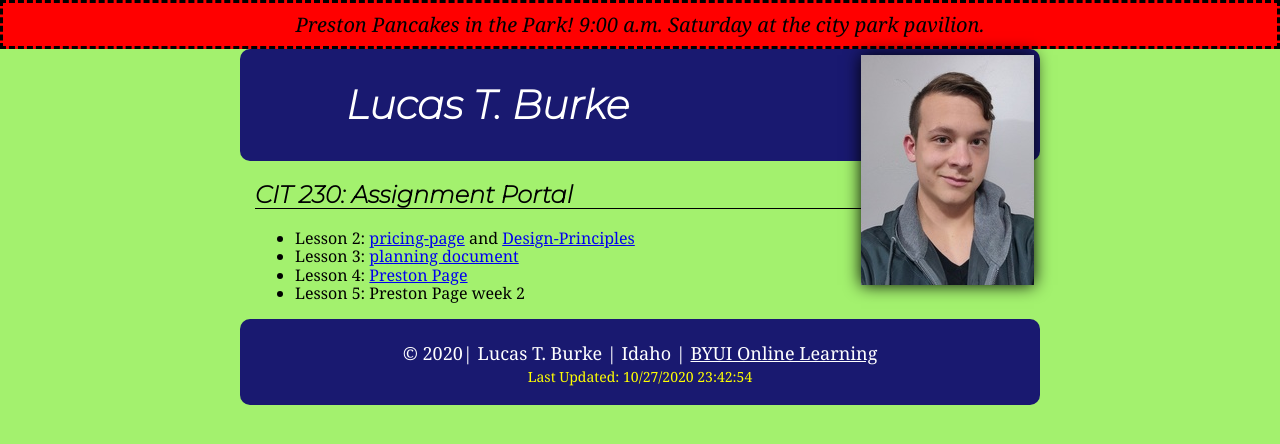
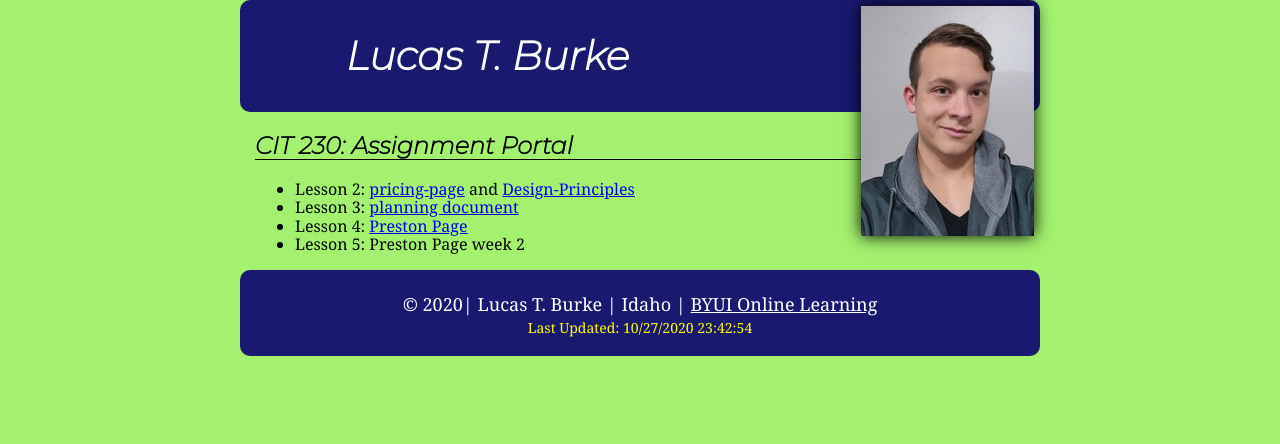
Before and after one commit to flig999/flig999.github.io, a plain HTML site: page index.html in a window 1280 px wide. Drawn offline with Linux system fonts and the light colour scheme.

Commit message:
removed banner from main page

```diff
--- a/index.html
+++ b/index.html
@@ -13,9 +13,6 @@
         <meta name="viewport" content="width-device-width, initial-scale-1.0">
     </head>
     <body>
-        <div id="banner">
-            Preston Pancakes in the Park! 9:00 a.m. Saturday at the city park pavilion.
-        </div>
         <div id="body">
             <header>
                 <img src="images/IMG_20200919_210355_3_5.jpg" alt="lucas burke" class="pic">
```
